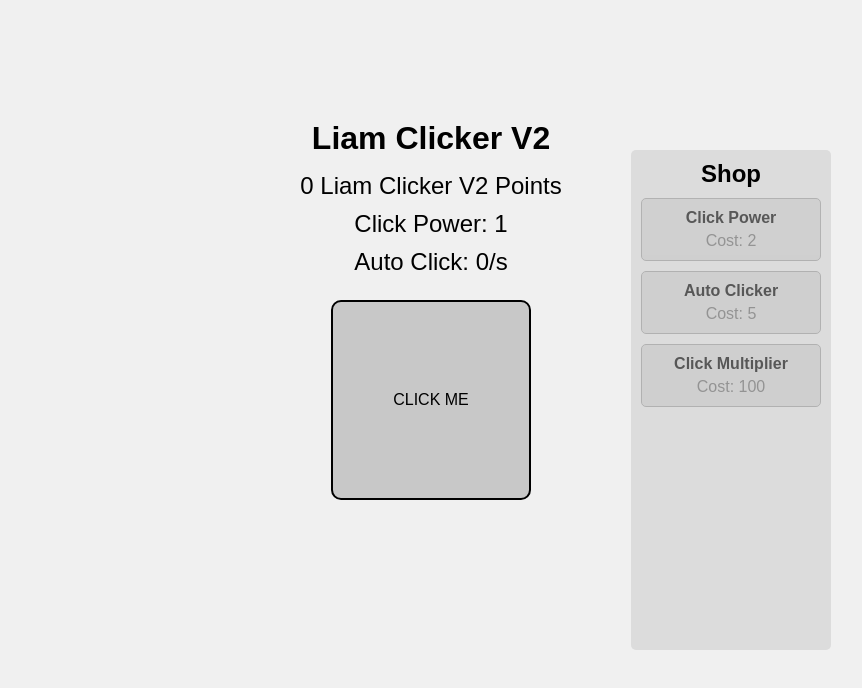
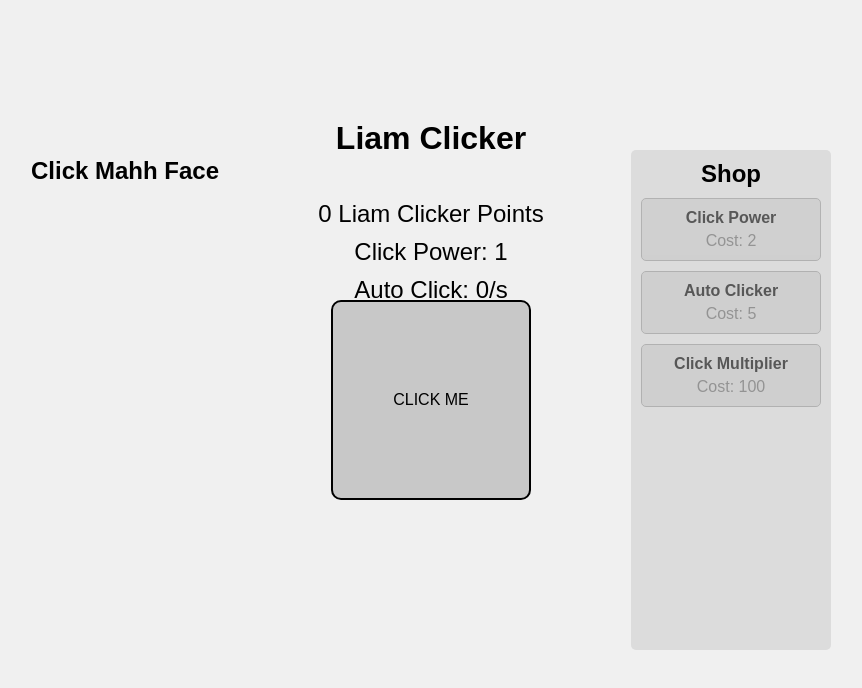
Before and after one commit to djratlif/LiamClickerV2, a plain HTML site: page index.html in a window 1280 px wide. Shown: the whole page, without its empty margins (209-1071 px from the left). Drawn offline with Linux system fonts and the light colour scheme.

Commit message:
Title adjustments

```diff
--- a/game.js
+++ b/game.js
@@ -8,7 +8,7 @@ const CONFIG = {
     // Screen settings
     SCREEN_WIDTH: 800,
     SCREEN_HEIGHT: 600,
-    TITLE: "Liam Clicker V2",
+    TITLE: "Liam Clicker",
 
     // Colors
     COLORS: {
--- a/index.html
+++ b/index.html
@@ -8,7 +8,8 @@
 </head>
 <body>
     <div class="game-container">
-        <h1 class="game-title">Liam Clicker V2</h1>
+        <h1 class="game-title">Liam Clicker</h1>
+        <h2>Click Mahh Face</h2>
 
         <div class="stats-container">
             <div id="currency-display" class="stat">0 Points</div>
```
